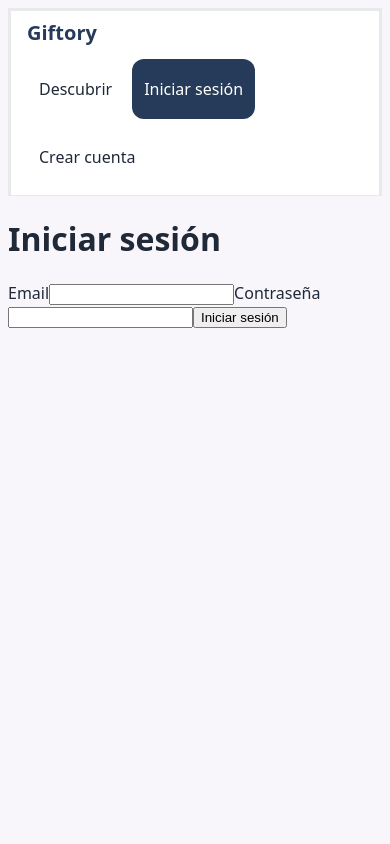
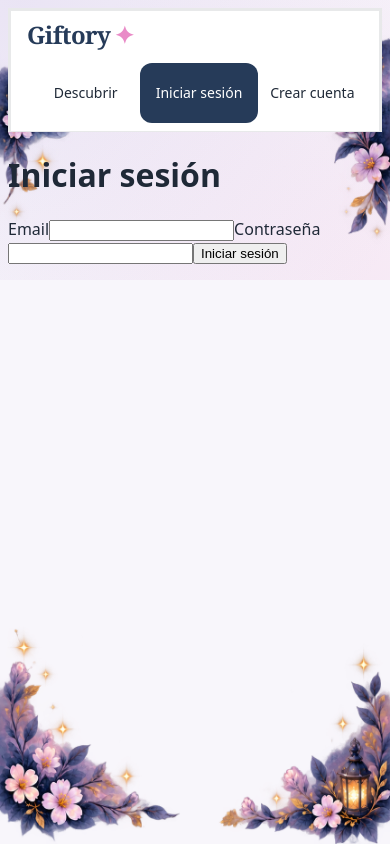
Before and after one commit to Las-supernenas/Giftory, a React (Vite) app in the folder frontend/: page /login in a window 390 px wide. Built offline with nearby package versions, Linux system fonts and the light colour scheme; no server answers.

Commit message:
style: polish MVP pages and responsive background

```diff
--- a/frontend/src/features/library/pages/LibraryPage.tsx
+++ b/frontend/src/features/library/pages/LibraryPage.tsx
@@ -3,6 +3,7 @@ import { INTEREST_LABELS } from "../../shared/types/person";
 import { Card } from "../../shared/components/Card";
 import { EmptyState } from "../../shared/components/EmptyState";
 import { ErrorState } from "../../shared/components/ErrorState";
+import { getInterestColorStyle } from "../../shared/interest-colors";
 
 type LibraryItemResponse = {
   id: number;
@@ -58,7 +59,7 @@ function LibraryPage() {
 
   return (
     <main className="mx-auto max-w-5xl px-4 py-8 sm:px-6">
-      <h1 className="mb-8 text-3xl font-semibold tracking-tight text-primary">
+      <h1 className="mb-8 font-serif text-3xl font-bold leading-tight tracking-tight text-primary sm:text-4xl">
         Biblioteca
       </h1>
       {isLoading && (
@@ -71,22 +72,26 @@ function LibraryPage() {
         <EmptyState message="Tu biblioteca está vacía." />
       )}
       {!isLoading && libraryItems.length > 0 && (
-        <ul className="m-0 list-none space-y-3 p-0">
+        <ul className="m-0 grid list-none gap-4 p-0 sm:grid-cols-2 lg:grid-cols-3">
           {libraryItems.map((item) => (
             <li key={item.id}>
-              <Card>
+              <Card className="border-accent-gold/60!">
                 <h2 className="mt-0 mb-2 text-lg font-semibold text-primary">
                   {item.giftIdea.name}
                 </h2>
                 <p className="mt-0 mb-2 text-sm text-muted">
                   {item.giftIdea.price} €
                 </p>
-                <p className="mt-0 mb-4 text-sm text-muted">
-                  Intereses:{" "}
-                  {item.giftIdea.interests
-                    .map((interest) => INTEREST_LABELS[interest] ?? interest)
-                    .join(", ")}
-                </p>
+                <div className="mb-4 flex flex-wrap gap-2">
+                  {item.giftIdea.interests.map((interest) => (
+                    <span
+                      key={interest}
+                      className={`rounded-full px-3 py-1 text-sm ${getInterestColorStyle(interest)}`}
+                    >
+                      {INTEREST_LABELS[interest] ?? interest}
+                    </span>
+                  ))}
+                </div>
                 <button
                   type="button"
                   className="min-h-11 rounded-xl border border-error bg-surface px-4 py-2 font-medium text-error focus-visible:outline-2 focus-visible:outline-offset-2 focus-visible:outline-error"
--- a/frontend/src/features/shared/components/AppNavigation.tsx
+++ b/frontend/src/features/shared/components/AppNavigation.tsx
@@ -25,7 +25,7 @@ const publicLinks: NavigationLink[] = [
 ];
 
 const linkBaseClasses =
-  "inline-flex min-h-11 items-center rounded-xl px-3 py-2 font-medium no-underline focus-visible:outline-2 focus-visible:outline-offset-2 focus-visible:outline-primary sm:min-h-9 sm:py-1";
+  "inline-flex w-full min-h-11 items-center justify-center rounded-xl px-1 py-2 text-sm font-medium no-underline focus-visible:outline-2 focus-visible:outline-offset-2 focus-visible:outline-primary sm:w-auto sm:min-h-9 sm:px-3 sm:py-1 sm:text-base";
 
 // NavLink tells us if the link is the current page (isActive) and adds aria-current="page"
 function getLinkClasses({ isActive }: { isActive: boolean }): string {
@@ -44,14 +44,19 @@ export function AppNavigation({
 
   return (
     <header className="border-b border-solid border-foreground/10 bg-surface">
-      <div className="mx-auto flex max-w-5xl flex-wrap items-center justify-between gap-3 px-4 py-2">
-        <span className="text-xl font-semibold text-primary">Giftory</span>
+      <div className="mx-auto flex max-w-5xl flex-col items-start gap-3 px-4 py-2 sm:flex-row sm:items-center sm:justify-between">
+        <span className="font-serif text-2xl font-bold tracking-tight text-primary">
+          Giftory
+          <span aria-hidden="true" className="ml-1 text-accent-dusty-pink">
+            ✦
+          </span>
+        </span>
 
         <nav
           aria-label="Navegación principal"
-          className="flex flex-wrap items-center gap-2"
+          className="flex w-full flex-col items-stretch gap-2 sm:w-auto sm:flex-row sm:items-center"
         >
-          <ul className="m-0 flex list-none flex-wrap gap-2 p-0">
+          <ul className="m-0 grid w-full grid-cols-3 list-none gap-1 p-0 sm:flex sm:w-auto sm:gap-2">
             {links.map((link) => (
               <li key={link.to}>
                 {/* end: "/" is only active on Discovery, not on every route */}
@@ -65,7 +70,7 @@ export function AppNavigation({
           {isAuthenticated && (
             <Button
               variant="secondary"
-              className="sm:min-h-9 sm:py-1"
+              className="font-sans text-base sm:min-h-9 sm:py-1"
               onClick={onLogout}
             >
               Cerrar sesión
--- /dev/null
+++ b/frontend/src/features/shared/interest-colors.ts
@@ -0,0 +1,62 @@
+export const INTEREST_COLOR_STYLES = {
+  lavender: "bg-accent-lavender/20 text-primary",
+  pink: "bg-accent-dusty-pink/20 text-primary",
+  navy: "bg-primary/10 text-primary",
+  neutral: "bg-muted/10 text-foreground",
+  gold: "bg-accent-gold/20 text-primary",
+  nature: "bg-accent-nature/15 text-primary",
+} as const;
+
+const INTEREST_COLORS: Record<string, keyof typeof INTEREST_COLOR_STYLES> = {
+  // Technology, science, and games
+  TECHNOLOGY: "navy",
+  GAMING: "navy",
+  SCIENCE: "navy",
+  BOARD_GAMES_AND_PUZZLES: "navy",
+
+  // Reading, learning, travel, and culture
+  BOOKS_AND_READING: "lavender",
+  HISTORY: "lavender",
+  LANGUAGES: "lavender",
+  EDUCATION: "lavender",
+  TRAVEL: "lavender",
+  ADVENTURE: "lavender",
+  CULTURAL_EXPERIENCES: "lavender",
+
+  // Arts, music, creativity, and beauty
+  PHOTOGRAPHY: "pink",
+  FILM_AND_TV: "pink",
+  MUSIC: "pink",
+  ART_AND_DESIGN: "pink",
+  CRAFTS_AND_DIY: "pink",
+  WRITING: "pink",
+  FASHION: "pink",
+  BEAUTY_AND_SKINCARE: "pink",
+
+  // Food and drinks
+  COOKING: "gold",
+  BAKING: "gold",
+  FOOD_AND_GASTRONOMY: "gold",
+  COFFEE_AND_TEA: "gold",
+
+  // Nature and animals
+  GARDENING: "nature",
+  NATURE_AND_WILDLIFE: "nature",
+  PETS: "nature",
+  SUSTAINABILITY: "nature",
+
+  // Sports, wellbeing, and other interests
+  FITNESS: "neutral",
+  OUTDOOR_SPORTS: "neutral",
+  TEAM_SPORTS: "neutral",
+  WELLNESS_AND_SELF_CARE: "neutral",
+  YOGA_AND_MEDITATION: "neutral",
+  HOME_AND_DECOR: "neutral",
+  COLLECTIBLES: "neutral",
+  CARS_AND_MOTORSPORTS: "neutral",
+};
+
+export function getInterestColorStyle(interest: string): string {
+  const color = INTEREST_COLORS[interest] ?? "neutral";
+  return INTEREST_COLOR_STYLES[color];
+}
--- a/frontend/src/index.css
+++ b/frontend/src/index.css
@@ -6,6 +6,8 @@
   --color-primary: #263b59;
   --color-accent-dusty-pink: #e98bc7;
   --color-accent-lavender: #b39ddb;
+  --color-accent-gold: #d4af37;
+  --color-accent-nature: #16a34a;
   --color-background: #f8f6fb;
   --color-surface: #ffffff;
   --color-foreground: #1f2937;
@@ -15,6 +17,50 @@
 }
 body {
   background-color: var(--color-background);
+  background-image:
+    radial-gradient(
+      ellipse 28rem 8rem at 24% 9%,
+      var(--color-background) 18%,
+      transparent 100%
+    ),
+    url("/giftory-night-frame.png"),
+    radial-gradient(
+      circle at 5% 0%,
+      color-mix(in srgb, var(--color-accent-lavender) 20%, transparent),
+      transparent 28rem
+    ),
+    radial-gradient(
+      circle at 95% 100%,
+      color-mix(in srgb, var(--color-accent-dusty-pink) 12%, transparent),
+      transparent 24rem
+    );
+  background-size:
+    auto,
+    100% 100vh,
+    auto,
+    auto;
+  background-attachment: fixed, fixed, scroll, scroll;
+  background-repeat: no-repeat;
+
   color: var(--color-foreground);
   font-family: system-ui, sans-serif;
 }
+
+@media (max-width: 640px) {
+  body {
+    background-image:
+      url("/giftory-night-frame-mobile.png"),
+      radial-gradient(
+        circle at 5% 0%,
+        color-mix(in srgb, var(--color-accent-lavender) 20%, transparent),
+        transparent 28rem
+      ),
+      radial-gradient(
+        circle at 95% 100%,
+        color-mix(in srgb, var(--color-accent-dusty-pink) 12%, transparent),
+        transparent 24rem
+      );
+    background-size: 100% 100svh, auto, auto;
+    background-attachment: fixed, scroll, scroll;
+  }
+}
```
Also changed, not shown: frontend/src/features/giftideas/pages/DiscoveryPage.tsx (+40 -12 lines), frontend/src/features/people/pages/PeoplePage.tsx (+73 -21 lines), frontend/public/giftory-night-frame-mobile.png (added), frontend/public/giftory-night-frame.png (added).
